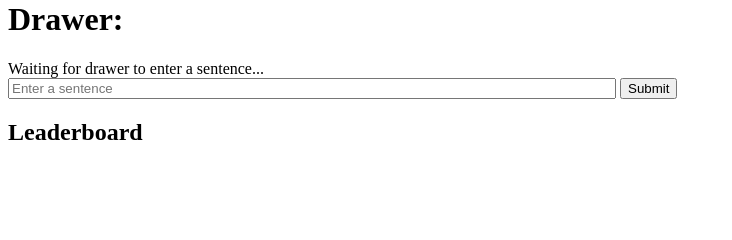
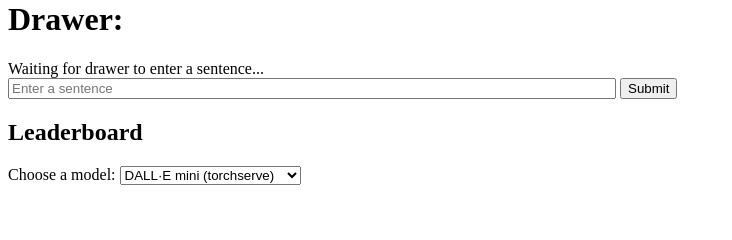
Before and after one commit to hudeven/ai-draw-and-guess, a Flask app: template templates/game_loop.html in a window 1280 px wide. Shown: the part 131-371 px from the top of the page, without its empty margins (0-732 px from the left). Run offline with Flask 2, Linux system fonts and the light colour scheme; the template is opened without the code that fills it, so the values that code supplies are empty; some libraries are stand-ins or nearby versions.

Commit message:
allow user to choose a model between mini and mega from UI

```diff
--- a/main.py
+++ b/main.py
@@ -136,25 +136,15 @@
     game_sentences_map[json["game_id"]].append(json["sentence"])
     socketio.emit('drawer-submit-event-response', json, callback=message_received)
 
-    # TODO: call text-to-image model and save output image to ai_drawed_image_path
     # TODO: cache (draw's sentence, output image) for faster demo
-    # Mock the output image from text-to-image model
+    input_text = game_sentences_map[json["game_id"]][0] # assume first sentence is input
+    model_name = json["model_name"]
 
-    if request.method == "GET":
-        input_text = game_sentences_map[json["game_id"]][0] # assume first sentence is input
+    url = f"http://localhost:8080/predictions/{model_name}" # for dalle_image_mini
+    response = requests.post(url, data=input_text)
 
-        logger.warning(f"input_text: {input_text}")
-
-        # url = "http://localhost:8080/predictions/dalle_image_gen" # for dalle_image
-        url = "http://localhost:8080/predictions/dalle_mega" # for dalle_image_mini
-        response = requests.post(url, data=input_text)
-
-        logger.warning(f"torchserve response: {response}")
-
-        ######################################################################
-
-        img = get_encoded_img(response.content)
-        socketio.emit('ai-returns-image-event', img, callback=message_received)
+    img = get_encoded_img(response.content)
+    socketio.emit('ai-returns-image-event', img, callback=message_received)
 
 
 @socketio.on('guesser-submit-event')
--- a/templates/game_loop.html
+++ b/templates/game_loop.html
@@ -28,6 +28,13 @@
 <h2>Leaderboard</h2>
 <div id="game_leaderboard"></div>
 
+<label for="models">Choose a model:</label>
+
+<select id="model_name">
+  <option value="dalle_mini">DALL·E mini (torchserve)</option>
+  <option value="dalle_mega">DALL·E mega (torchserve)</option>
+</select>
+
 <script type="text/javascript">
     var game_id = $('#game_id').text()
     var user_name = $('#user_name').text()
@@ -39,10 +46,13 @@
       var sentence = $('input.sentence').val()
       var drawer_name = $('#drawer_name').text()
       if (drawer_name == user_name) {
+          var model_name = $('#model_name').val()
+          console.log(`selected model: ${model_name}`)
           socket.emit('drawer-submit-event', {
               game_id: game_id,
               user_name: user_name,
-              sentence: sentence
+              sentence: sentence,
+              model_name: model_name,
           })
       } else {
          socket.emit('guesser-submit-event', {
```
